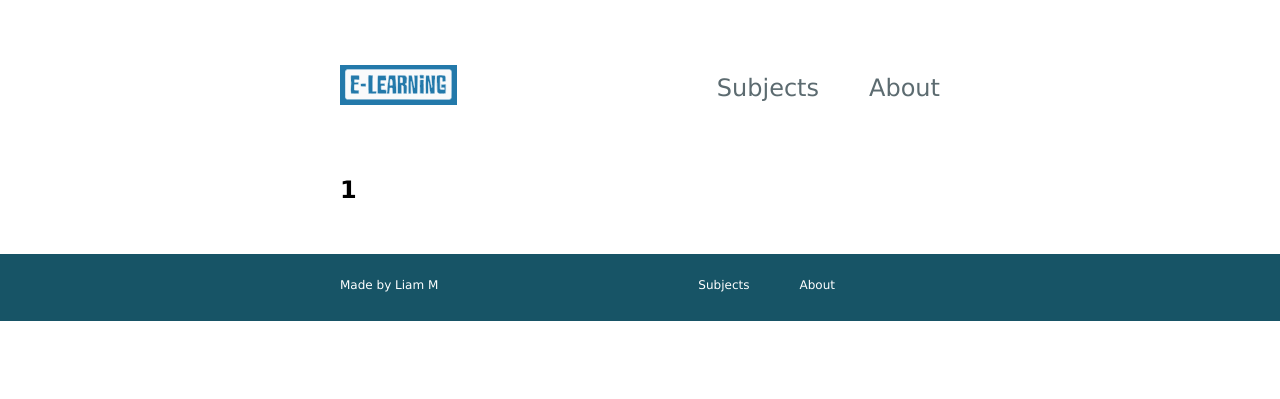
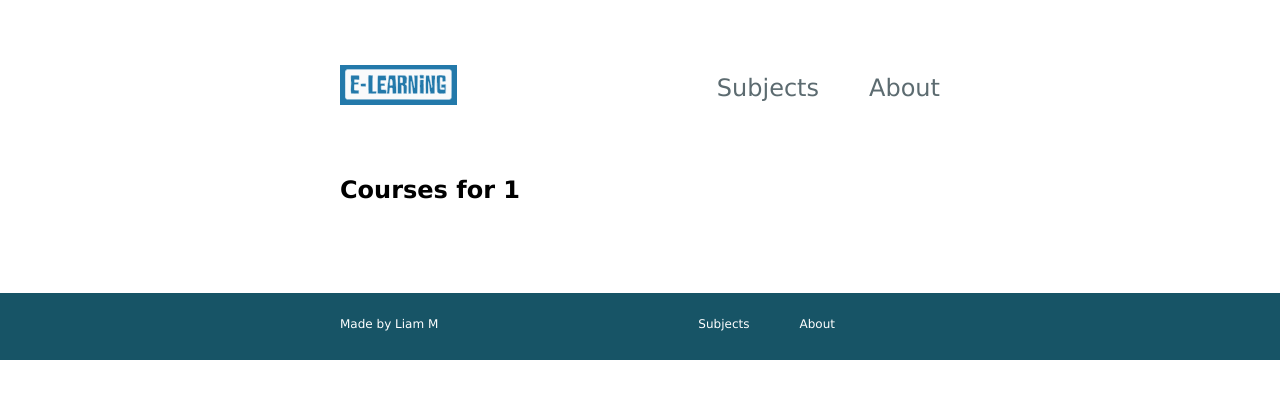
Before and after one commit to twoutrigger/e-learning-app, a Flask app: page /subject/1 in a window 1280 px wide. Shown: the top 399 px of the page. Run offline with Flask 3, Linux system fonts and the light colour scheme; data that the repository does not hold is empty.

Commit message:
clean up subject page

```diff
--- a/templates/subject.html
+++ b/templates/subject.html
@@ -4,15 +4,15 @@
 
 <div>
     <section>
-        <h1 class="text__header">{{ subject_name }}</h1>
+        <h1 class="text__header">Courses for {{ subject_name }}</h1>
+        <br>
     </section>
 </div>
 <div>
     {% for course in entries_courses %}
 
     <section>
-        <h1 class="text__header">{{ course[0] }}</h1>
-        <!-- add photo in asset -->
+        <h2 class="text__link"> <a href="{{ url_for('course', course_name=course[0]) }}">{{ course[0] }}</a> </h2>
         <p class="text__paragraph">{{ course[1] }}</p>
         <hr class="solid">
     </section>
```
